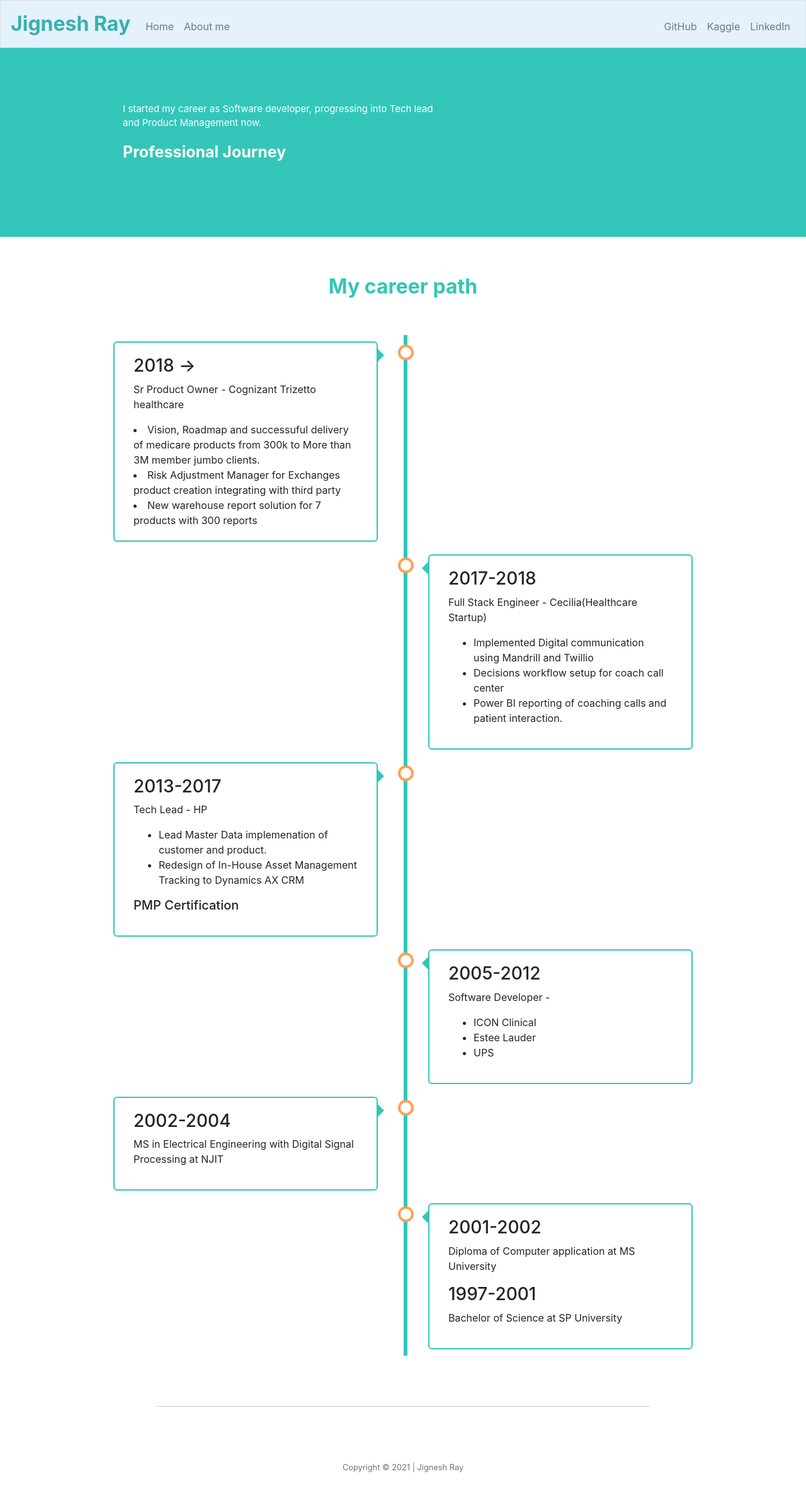
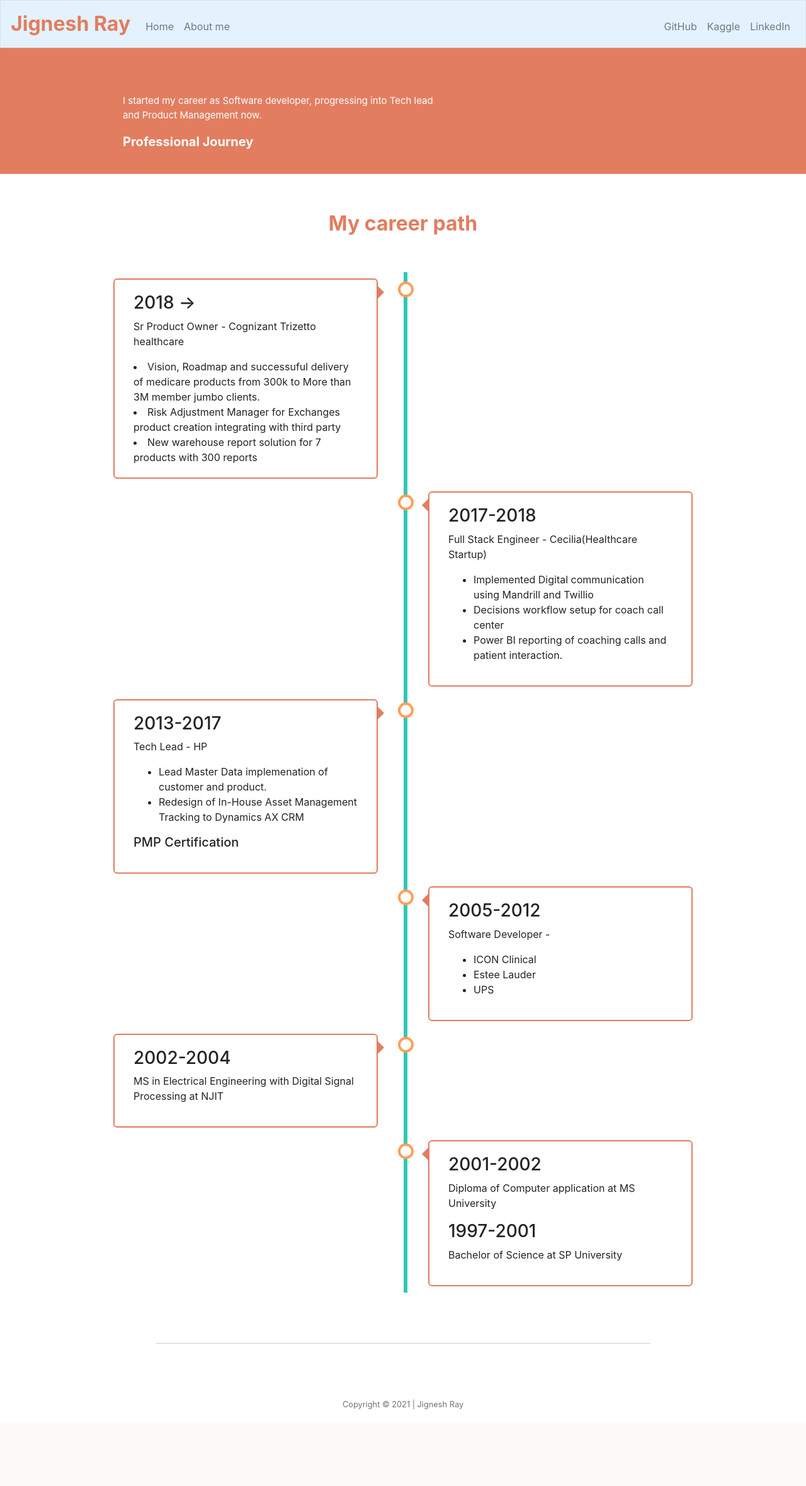
Before and after one commit to JigneshRay/PortfolioWebSite, a Flask app: page /en/about in a window 1280 px wide. Shown: the whole page at 63% size. After the commit the page ends 2237 px from the top, so only its background shows below. Run offline with Flask 2, Linux system fonts and the light colour scheme; some libraries are stand-ins or nearby versions.

Commit message:
Add files via upload

```diff
--- a/static/styles.css
+++ b/static/styles.css
@@ -7,7 +7,7 @@
 
 #index-navbarbrand
 {
-    color: #3ab0ae;
+    color: #E27D60;
 }
 
 #portfolio-navbarbrand
@@ -17,12 +17,12 @@
 
 #about-navbarbrand
 {
-    color: #3ab0ae;
+    color: #E27D60;
 }
 
 #index-nav-link:hover, #index-btn-lang
 {
-    background-color: #33C6B8;
+    background-color: #E27D60;
 }
 
 #portfolio-nav-link:hover, #portfolio-btn-lang
@@ -32,7 +32,7 @@
 
 #about-nav-link:hover, #about-btn-lang
 {
-    background-color: #33C6B8;
+    background-color: #E27D60;
 }
 
 .title-color
@@ -44,7 +44,7 @@
 
 #index-title
 {
-    background-color: #33C6B8;
+    background-color: #E27D60;
 }
 
 #portfolio-title
@@ -54,7 +54,7 @@
 
 #about-title
 {
-    background-color: #33C6B8;
+    background-color: #E27D60;
 }
 
 .container
@@ -71,7 +71,7 @@
 
 .title-color
 {
-    height: 300px;
+    height: 200px;
     position: relative;
 }
 
@@ -79,14 +79,14 @@
 {
     padding-left: 180px;
     position: absolute;
-    bottom: 100px;
+    bottom: 20px;
     width: 100%;
 }
 
 .title-text
 {
     color: #FFFFFF;
-    font-size: 25px;
+    font-size: 20px;
     font-weight: bold;
     margin: 0;
 }
@@ -104,7 +104,7 @@
 
 .index-header
 {
-    color: #2CD4A7;
+    color: #E27D60;
     font-weight: bold;
     margin-bottom: 40px;
     padding: 10px;
@@ -113,7 +113,7 @@
 .index-btn
 {
     margin: 10px 0 10px 0;
-    background-color: #2CD4A7;
+    background-color: #E27D60;
     color: #FFFFFF;
     padding: 5px 0 5px 0;
 }
@@ -128,7 +128,7 @@
 .index-link:hover
 {
     text-decoration: none;
-    color: #2CD4A7;
+    color: #E27D60;
 }
 
 .index-img
@@ -149,13 +149,13 @@
 
 .title-link
 {
-    color: #2FDEDB;
+    color: #E27D60;
 }
 
 .title-link:hover
 {
     text-decoration: none;
-    color: #2FDEDB;
+    color: #E27D60;
 }
 
 .col-md-5
@@ -177,7 +177,7 @@
 .bold
 {
     font-weight: bold;
-    color: #2FDEDB;
+    color: #E27D60;
 }
 
 .portfolio-img
@@ -319,9 +319,9 @@
   width: 0;
   z-index: 5;
   right: 30px;
-  border: medium solid #33C6B8;
+  border: medium solid #E27D60;
   border-width: 10px 0 10px 10px;
-  border-color: transparent transparent transparent #33C6B8;
+  border-color: transparent transparent transparent #E27D60;
 }
 
 /* Add arrows to the right container (pointing left) */
@@ -333,9 +333,9 @@
   width: 0;
   z-index: 5;
   left: 30px;
-  border: medium solid #33C6B8;
+  border: medium solid #E27D60;
   border-width: 10px 10px 10px 0;
-  border-color: transparent #33C6B8 transparent transparent;
+  border-color: transparent #E27D60 transparent transparent;
 }
 
 /* Fix the circle for containers on the right side */
@@ -348,7 +348,7 @@
   padding: 20px 30px;
   background-color: white;
   position: relative;
-  border: 2px solid #33C6B8;
+  border: 2px solid #E27D60;
   border-radius: 6px;
 }
 
@@ -403,7 +403,7 @@ hr {
 
 h2.about-header
 {
-    color: #33C6B8;
+    color: #E27D60;
 }
 
 .about-row
```
